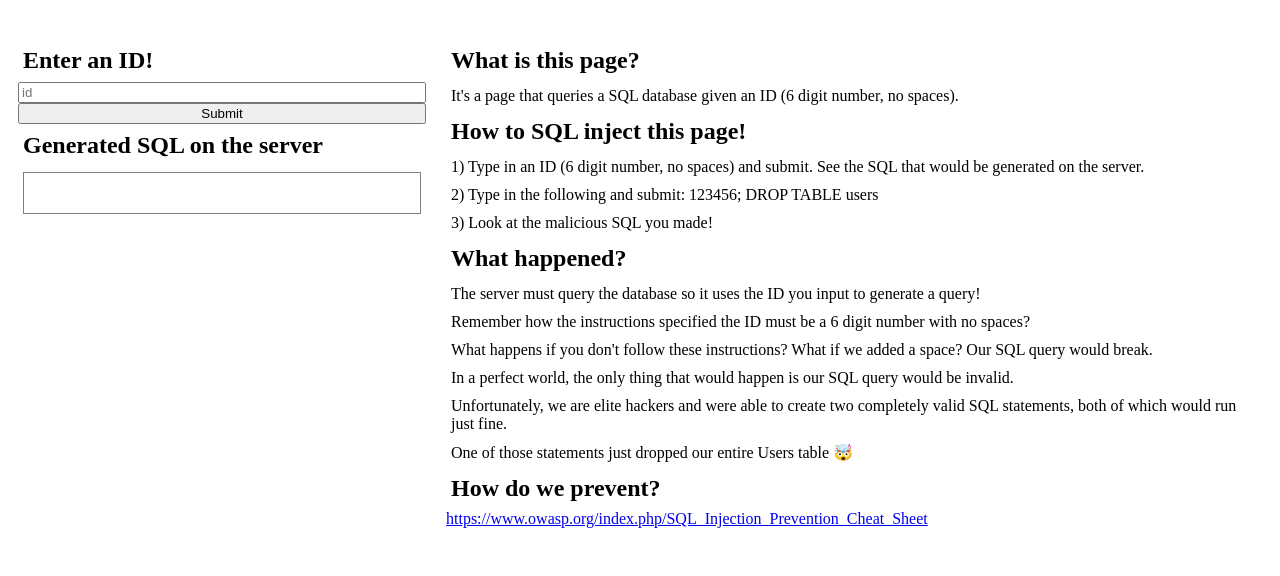
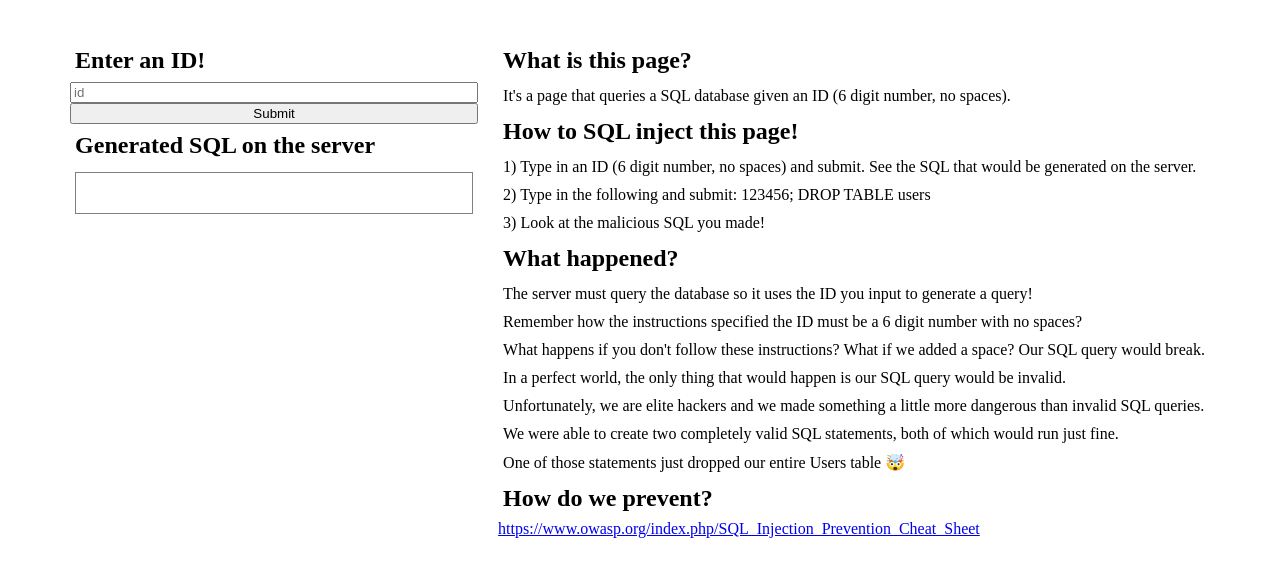
Before and after one commit to Chrischuck/Web-Vulnerabilities, a plain HTML site: page injection/index.html in a window 1280 px wide. Shown: the part 108-684 px from the top of the page. Drawn offline with Linux system fonts and the light colour scheme.

Commit message:
Adds better sql injection explanation

```diff
--- a/injection/index.html
+++ b/injection/index.html
@@ -31,7 +31,8 @@
       <p>Remember how the instructions specified the ID must be a 6 digit number with no spaces?</p>
       <p>What happens if you don't follow these instructions? What if we added a space? Our SQL query would break.</p>
       <p>In a perfect world, the only thing that would happen is our SQL query would be invalid.</p>
-      <p>Unfortunately, we are elite hackers and were able to create two completely valid SQL statements, both of which would run just fine.</p>
+      <p>Unfortunately, we are elite hackers and we made something a little more dangerous than invalid SQL queries.</p>
+      <p>We were able to create two completely valid SQL statements, both of which would run just fine.</p>
       <p>One of those statements just dropped our entire Users table 🤯</p>
       <h2>How do we prevent?</h2>
       <a href="https://www.owasp.org/index.php/SQL_Injection_Prevention_Cheat_Sheet" target="blank">
```
